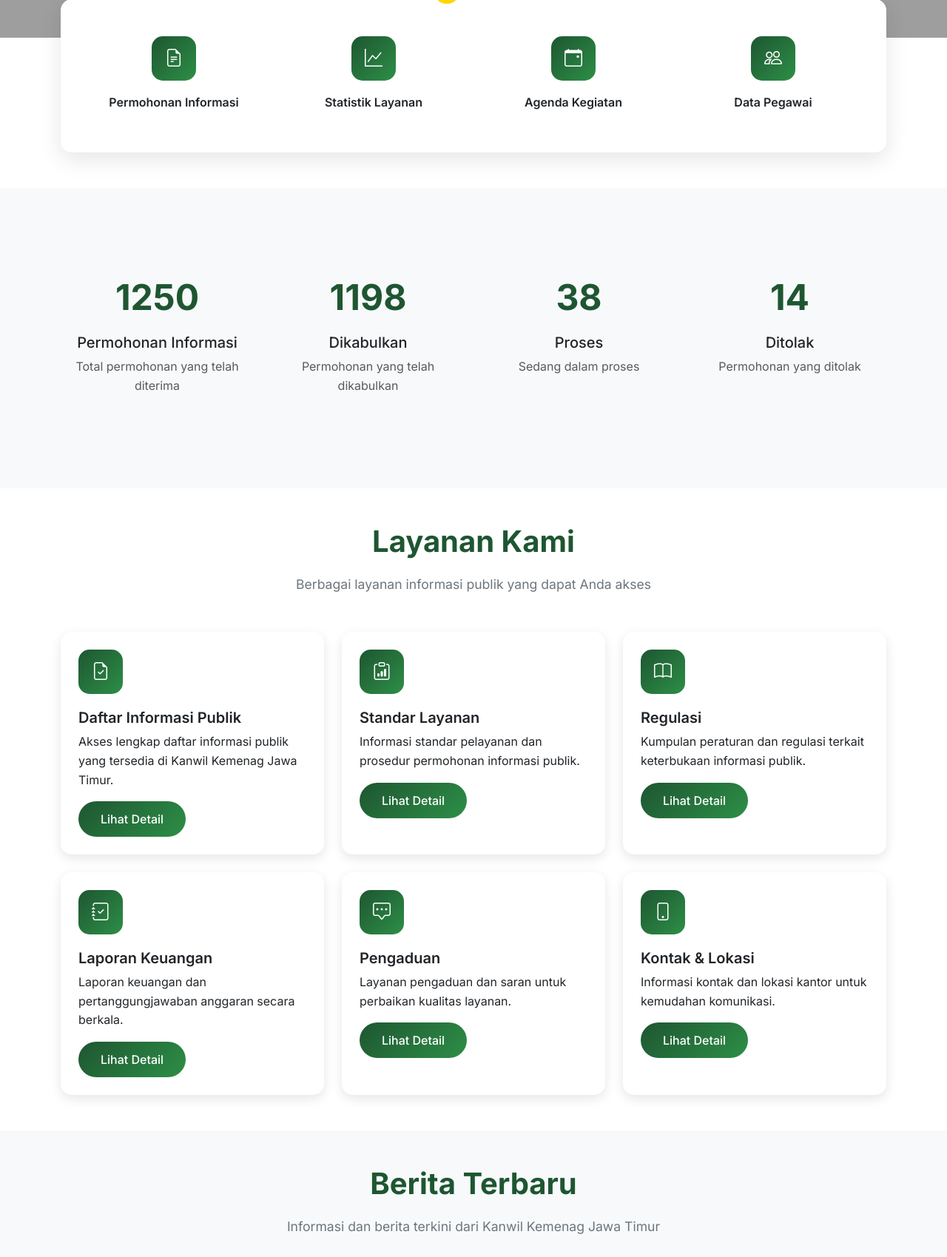
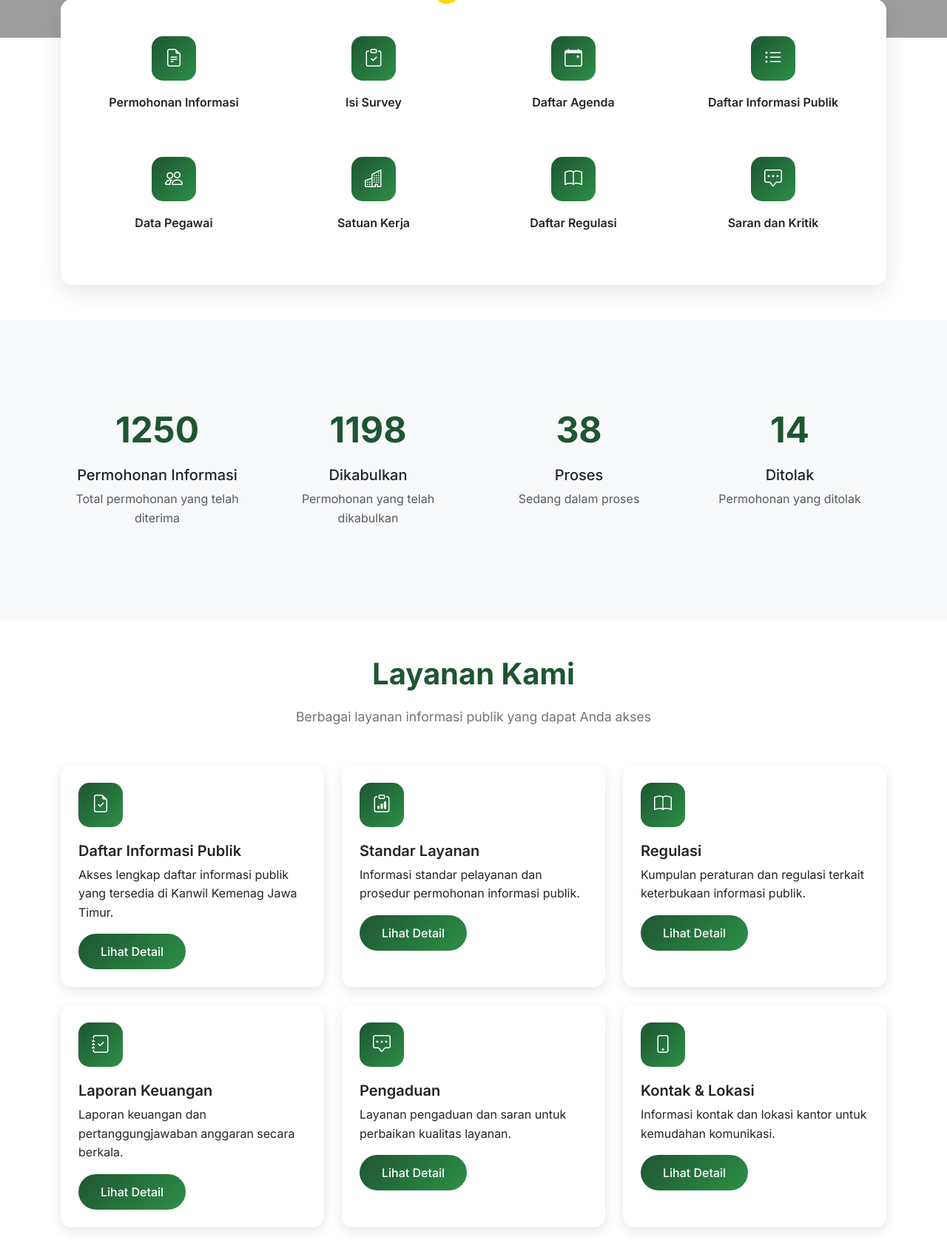
Before and after one commit to rahmadjunianto/ppid, a Laravel app: page / in a window 1280 px wide. Shown: the part 509-2208 px from the top of the page at 74% size. Run offline with Laravel 8, Linux system fonts and the light colour scheme; grey boxes are pictures that could not be loaded.

Commit message:
Update quick access section with new links and labels for improved navigation

```diff
--- a/resources/views/beranda.blade.php
+++ b/resources/views/beranda.blade.php
@@ -419,36 +419,68 @@
         <div class="container">
             <div class="quick-access">
                 <div class="row">
-                    <div class="col-md-3 col-6">
-                        <a href="#" class="quick-access-item">
+                    <div class="col-md-3 col-6 mb-3">
+                        <a href="https://ptspjatim.kemenag.go.id/index.php/layananv2/sekjen/layanan-permohonan-informasi" target="_blank" class="quick-access-item">
                             <div class="service-icon mx-auto">
                                 <i class="bi bi-file-earmark-text text-white fs-4"></i>
                             </div>
                             <h6 class="fw-semibold">Permohonan Informasi</h6>
                         </a>
                     </div>
-                    <div class="col-md-3 col-6">
+                    <div class="col-md-3 col-6 mb-3">
                         <a href="#" class="quick-access-item">
                             <div class="service-icon mx-auto">
-                                <i class="bi bi-graph-up text-white fs-4"></i>
+                                <i class="bi bi-clipboard-check text-white fs-4"></i>
                             </div>
-                            <h6 class="fw-semibold">Statistik Layanan</h6>
+                            <h6 class="fw-semibold">Isi Survey</h6>
                         </a>
                     </div>
-                    <div class="col-md-3 col-6">
+                    <div class="col-md-3 col-6 mb-3">
                         <a href="#" class="quick-access-item">
                             <div class="service-icon mx-auto">
                                 <i class="bi bi-calendar-event text-white fs-4"></i>
                             </div>
-                            <h6 class="fw-semibold">Agenda Kegiatan</h6>
+                            <h6 class="fw-semibold">Daftar Agenda</h6>
                         </a>
                     </div>
-                    <div class="col-md-3 col-6">
+                    <div class="col-md-3 col-6 mb-3">
+                        <a href="#" class="quick-access-item">
+                            <div class="service-icon mx-auto">
+                                <i class="bi bi-list-ul text-white fs-4"></i>
+                            </div>
+                            <h6 class="fw-semibold">Daftar Informasi Publik</h6>
+                        </a>
+                    </div>
+                    <div class="col-md-3 col-6 mb-3">
                         <a href="#" class="quick-access-item">
                             <div class="service-icon mx-auto">
                                 <i class="bi bi-people text-white fs-4"></i>
                             </div>
                             <h6 class="fw-semibold">Data Pegawai</h6>
+                        </a>
+                    </div>
+                    <div class="col-md-3 col-6 mb-3">
+                        <a href="#" class="quick-access-item">
+                            <div class="service-icon mx-auto">
+                                <i class="bi bi-buildings text-white fs-4"></i>
+                            </div>
+                            <h6 class="fw-semibold">Satuan Kerja</h6>
+                        </a>
+                    </div>
+                    <div class="col-md-3 col-6 mb-3">
+                        <a href="#" class="quick-access-item">
+                            <div class="service-icon mx-auto">
+                                <i class="bi bi-book text-white fs-4"></i>
+                            </div>
+                            <h6 class="fw-semibold">Daftar Regulasi</h6>
+                        </a>
+                    </div>
+                    <div class="col-md-3 col-6 mb-3">
+                        <a href="#" class="quick-access-item">
+                            <div class="service-icon mx-auto">
+                                <i class="bi bi-chat-square-dots text-white fs-4"></i>
+                            </div>
+                            <h6 class="fw-semibold">Saran dan Kritik</h6>
                         </a>
                     </div>
                 </div>
@@ -638,7 +670,7 @@
             </div>
 
             <div class="text-center mt-4">
-                <a href="#" class="btn btn-kemenag text-white btn-lg">Lihat Semua Berita</a>
+                <a href="#" class="btn btn-kemenag text-white btn-lg">Lihat Semua Artikel</a>
             </div>
         </div>
     </section>
```
